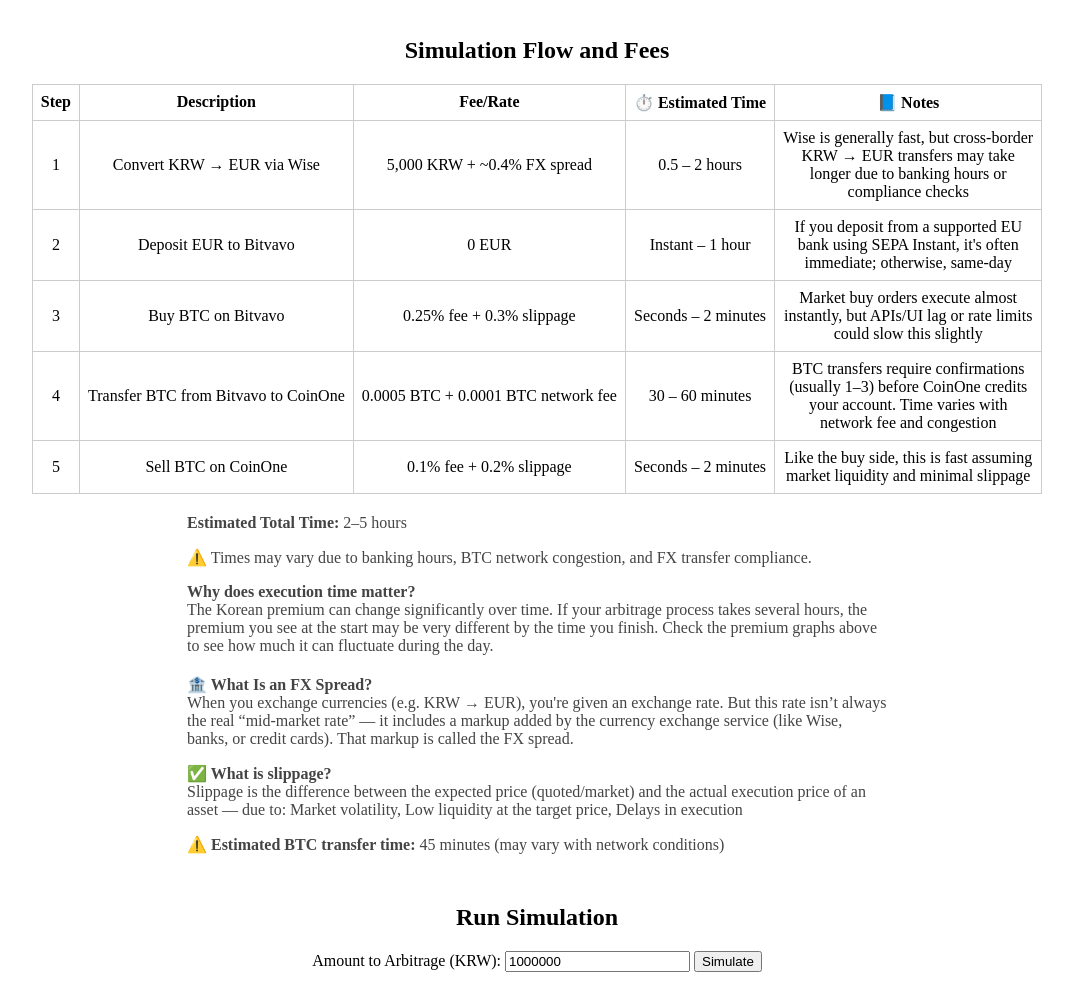
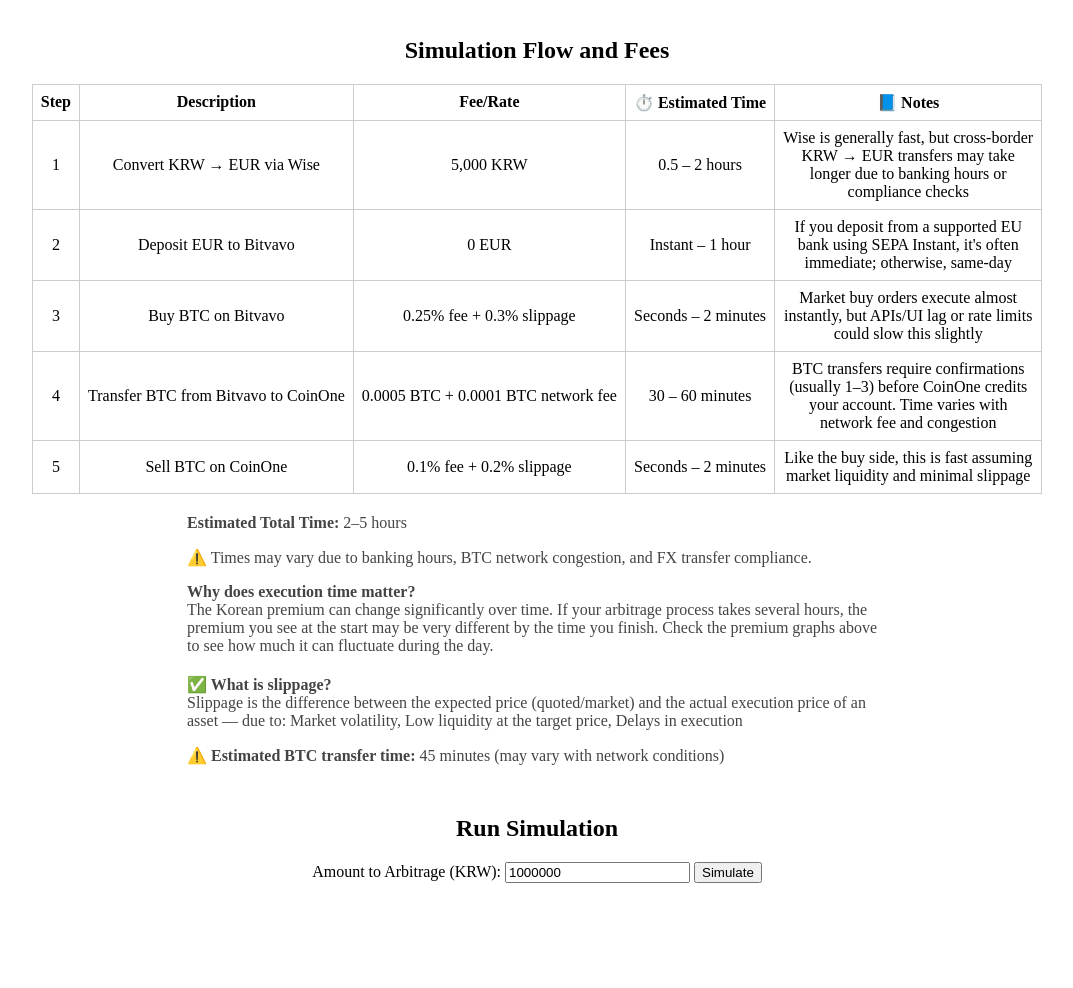
Before and after one commit to dokim804/kimchi-arbitrage-bot, a Flask app: page /simulation in a window 1280 px wide. Shown: the part 272-1260 px from the top of the page, without its empty margins (103-1176 px from the left). After the commit the page ends 1155 px from the top, so only its background shows below. Run offline with Flask 3, Linux system fonts and the light colour scheme.

Commit message:
remove FX spread, as it is included in the exchange rate shown by Wise

```diff
--- a/app/templates/simulation.html
+++ b/app/templates/simulation.html
@@ -66,7 +66,7 @@
                 <tr>
                     <td style="border:1px solid #ccc; padding:8px;">1</td>
                     <td style="border:1px solid #ccc; padding:8px;">Convert KRW → EUR via Wise</td>
-                    <td style="border:1px solid #ccc; padding:8px;">5,000 KRW + ~0.4% FX spread</td>
+                    <td style="border:1px solid #ccc; padding:8px;">5,000 KRW</td>
                     <td style="border:1px solid #ccc; padding:8px;">0.5 – 2 hours</td>
                     <td class="notes-col" style="border:1px solid #ccc; padding:8px;">Wise is generally fast, but cross-border KRW → EUR transfers may take longer due to banking hours or compliance checks</td>
                 </tr>
@@ -109,8 +109,6 @@
     </div>
 
     <div class="explanation-block">
-        <p><b>🏦 What Is an FX Spread?</b><br>
-        When you exchange currencies (e.g. KRW → EUR), you're given an exchange rate. But this rate isn’t always the real “mid-market rate” — it includes a markup added by the currency exchange service (like Wise, banks, or credit cards). That markup is called the FX spread.</p>
         <p><b>✅ What is slippage?</b><br>
         Slippage is the difference between the expected price (quoted/market) and the actual execution price of an asset — due to: Market volatility, Low liquidity at the target price, Delays in execution</p>
         <p><b>⚠️ Estimated BTC transfer time:</b> 45 minutes (may vary with network conditions)</p>
```
